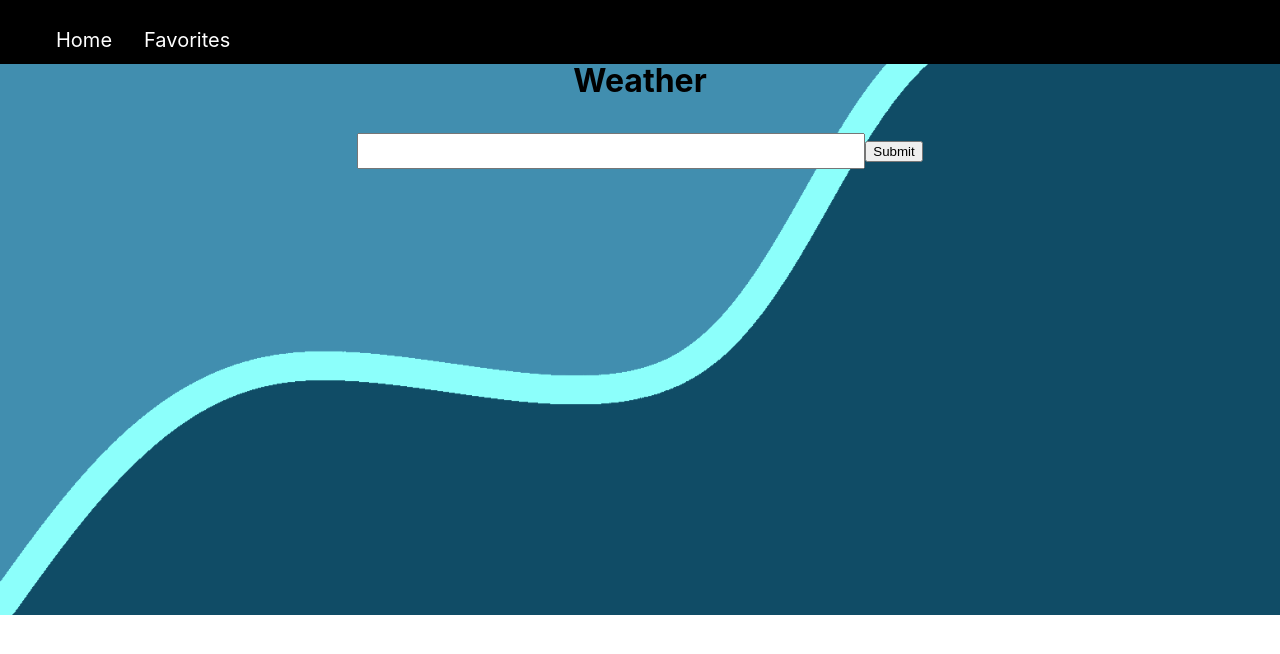
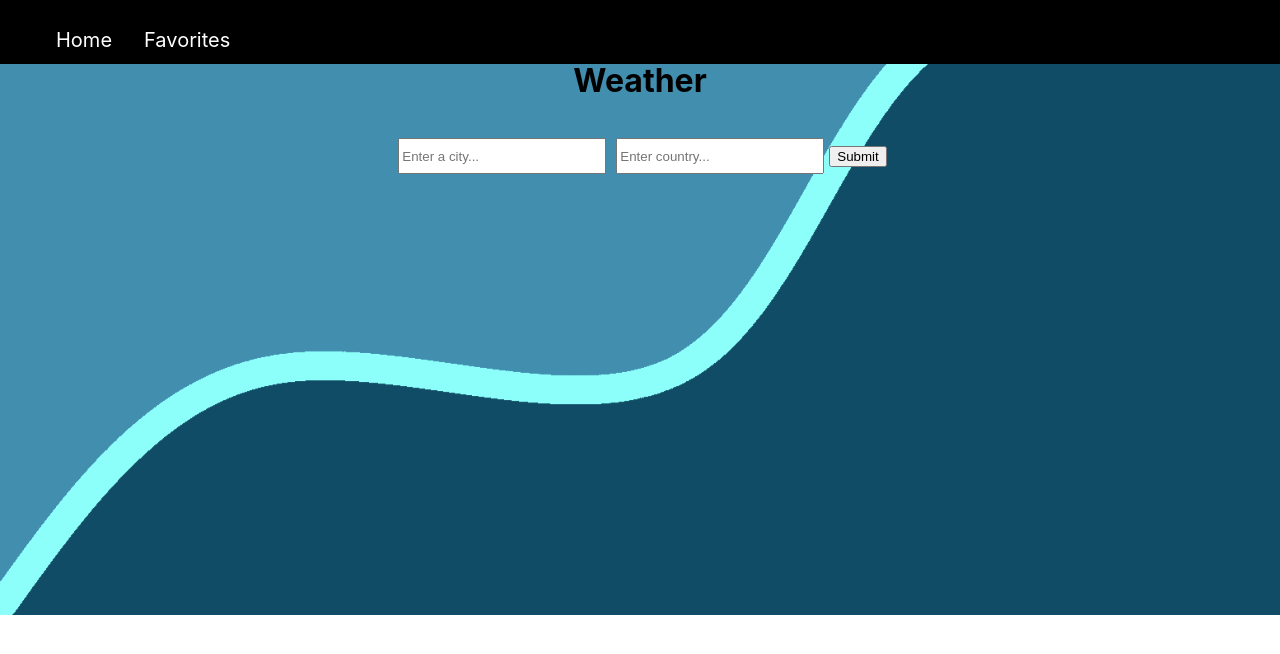
Before and after one commit to JosselineG/My2Project, a React (Create React App) app: page / in a window 1280 px wide. Shown: the top 654 px of the page. Built offline with nearby package versions, Linux system fonts and the light colour scheme.

Commit message:
Figuring out the API

```diff
--- a/src/App.css
+++ b/src/App.css
@@ -43,7 +43,8 @@
 
 .search-bar{
   height: 30px;
-  width: 500px;
+  width: 200px;
+  margin: 5px;
   transition: 0.4s ease;
 
 }
@@ -60,5 +61,5 @@
 }
 
 .home{
-
+  text-align: center;
 }
--- a/src/App.js
+++ b/src/App.js
@@ -22,11 +22,6 @@ function App() {
       </nav>
 
       <div className='body'>
-
-
-
-
-
       <Routes>
 
        <Route path="/" element={<Home/>}/>
--- a/src/components/Favorites.js
+++ b/src/components/Favorites.js
@@ -2,6 +2,18 @@
 function Favorite(){
 
 
+return(
+    <div>
+         <column>
+        <h1>
+            favorites
+        </h1>
+
+
+        </column>
+    </div>
+)
+
 
 }
 export default Favorite;
--- a/src/components/Home.js
+++ b/src/components/Home.js
@@ -6,7 +6,7 @@ class Home extends Component{
 
     constructor(){
         super()
-        this.state = {value:" "}
+        this.state = {city:" ", country:" "}
 
     }
 
@@ -18,9 +18,7 @@ class Home extends Component{
 
     handleSubmit =(e)=>{
 
-    fetch('api.openweathermap.org/data/2.5/weather?q='+ this.state.value + '&appid={85d5a26c992084f5c10991cdc6389f48}')
-    .then(response => response.json())
-    .then((data) => console.log(data))
+
 
 }
 
@@ -36,8 +34,13 @@ class Home extends Component{
                     <input type='text'
                         className="search-bar"
                         placeholder='Enter a city...'
-                        value= { this.state.value}
-                        onChange={(e)=>this.handleChange(e)}
+
+                    />
+
+                   <input type='text'
+                        className="search-bar"
+                        placeholder='Enter country...'
+
                     />
 
                     <button
```
